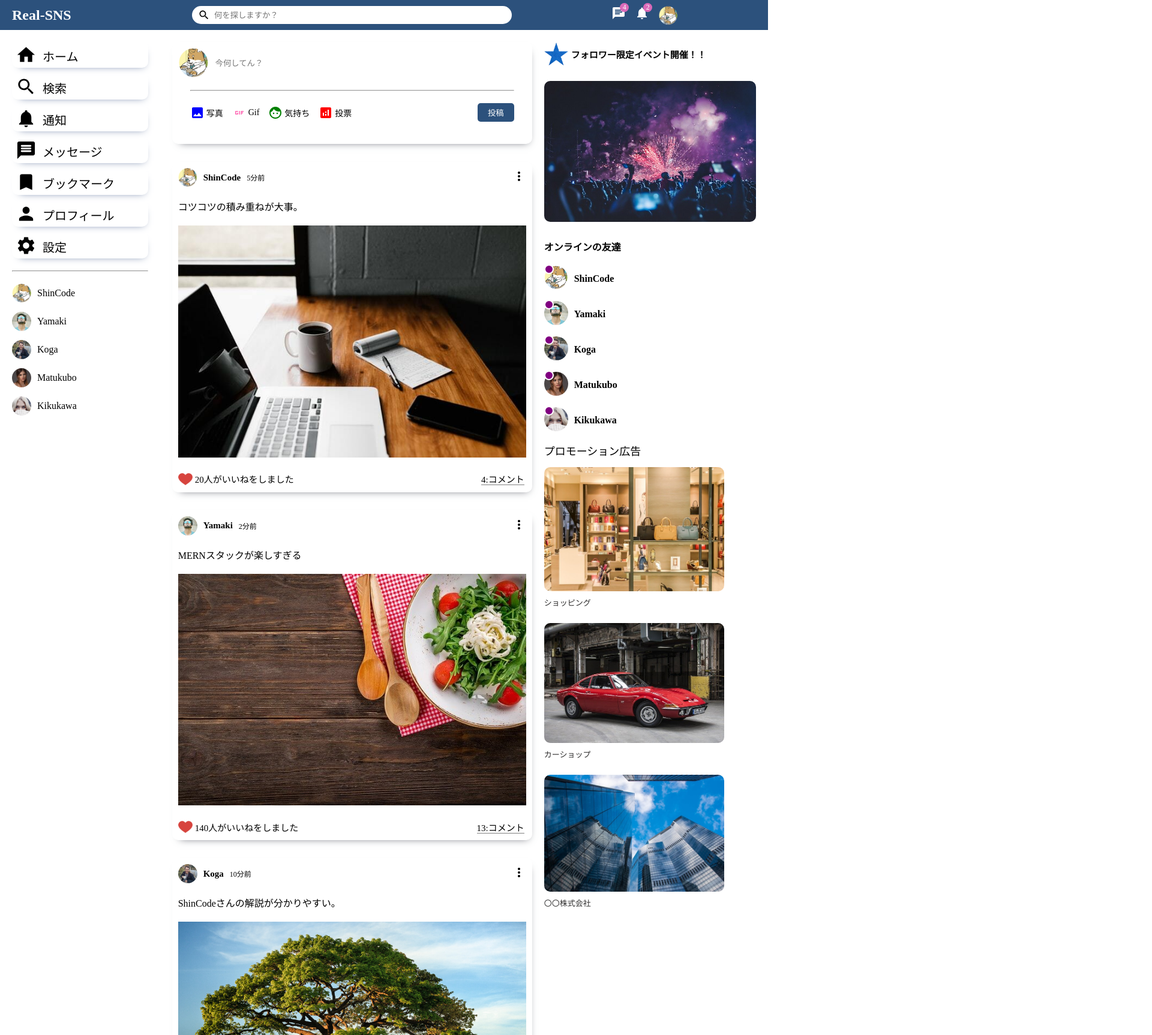
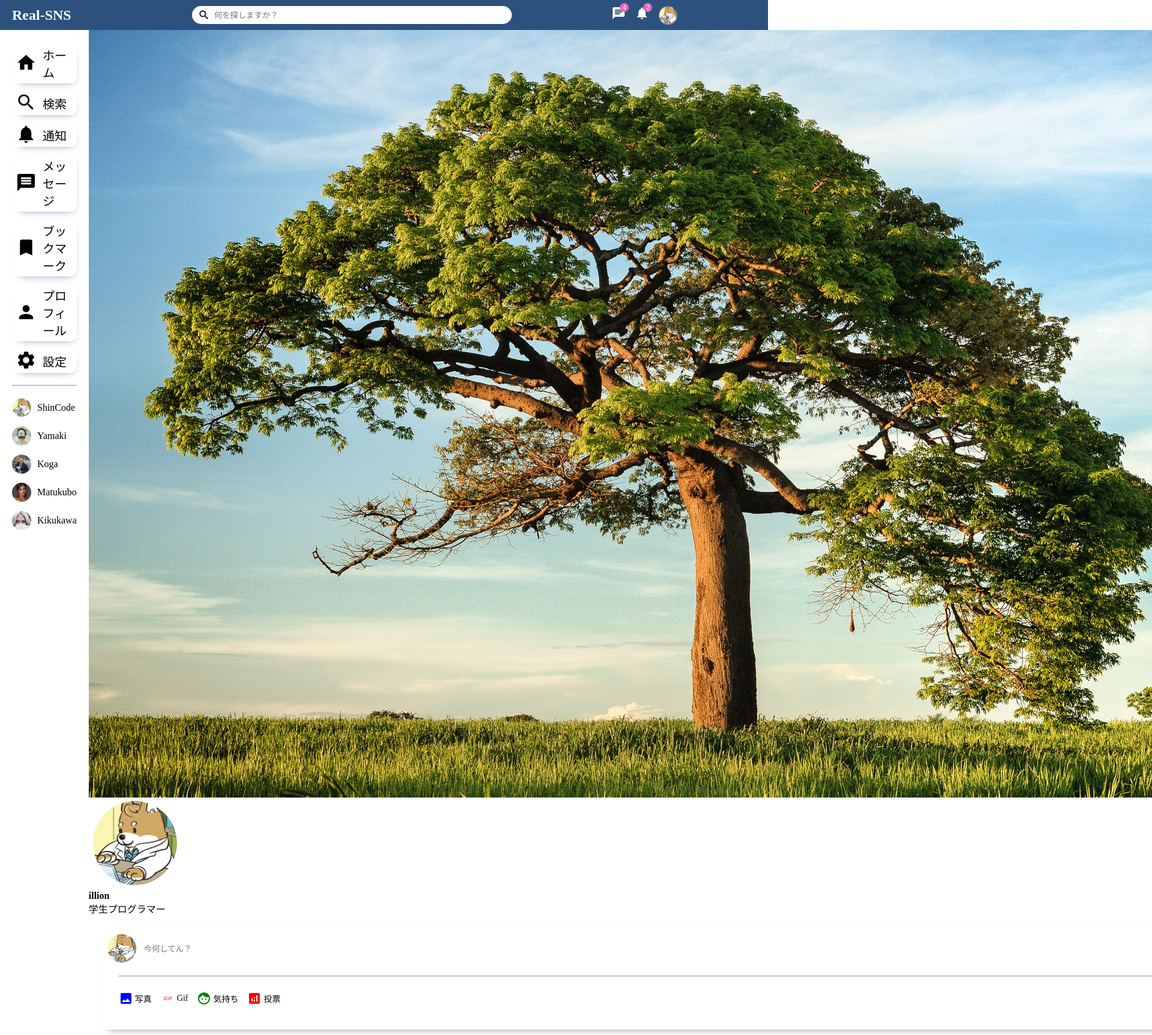
Before and after one commit to illionillion/mern-sns-reactjs, a React (Create React App) app: page / in a window 1280 px wide. Shown: the top 1726 px of the page at 60% size, 1920 px wide, since content can reach past the window. Built offline with nearby package versions, Linux system fonts and the light colour scheme.

Commit message:
プロフィールの雛形

```diff
--- a/src/pages/profile/Profile.css
+++ b/src/pages/profile/Profile.css
@@ -1,3 +1,7 @@
 .profile {
     display: flex;
 }
+
+.profileRight {
+    flex: 10.5;
+}
--- a/src/pages/profile/Profile.jsx
+++ b/src/pages/profile/Profile.jsx
@@ -11,8 +11,21 @@ export default function Profile() {
       <Topbar />
       <div className="profile">
           <Sidebar />
-          <Timeline />
-          <Rightbar />
+          <div className="profileRight">
+            <div className="profileRightTop">
+              <div className="profileCover">
+                <img src="./assets/post/3.jpeg" alt="画像" className='profileCoverImg' />
+                <img src="./assets/person/1.jpeg" alt="アイコン" className='profileUserImg' />
+              </div>
+              <div className="profileInfo">
+                <h4 className='profileInfoName'>illion</h4>
+                <span className="profileInfoDesc">学生プログラマー</span>
+              </div>
+            </div>
+            <div className="profileRightBottom"></div>
+            <Timeline />
+            <Rightbar />
+          </div>
       </div>
     </>
   )
```
